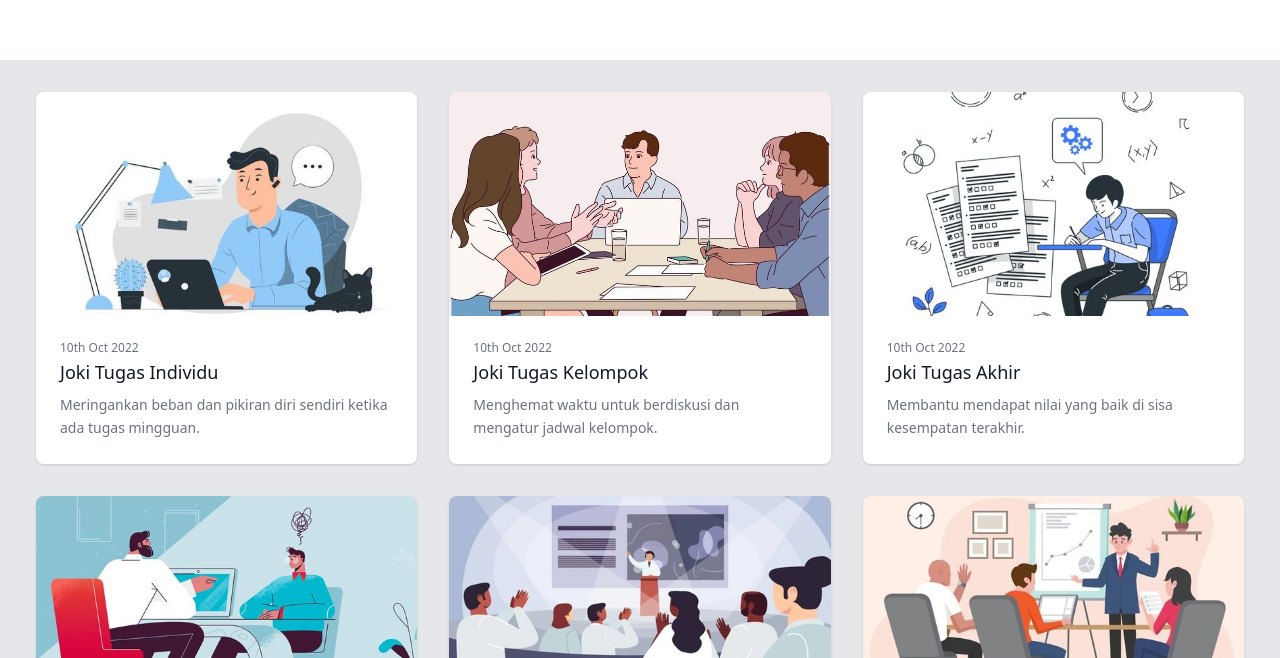
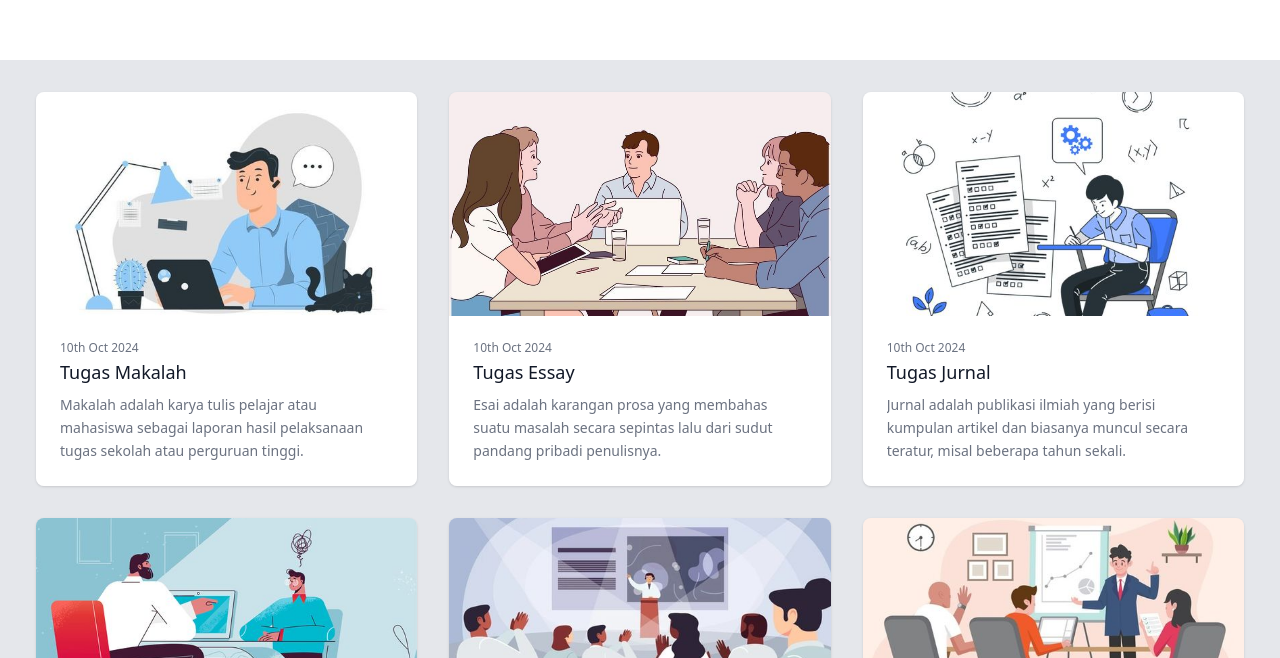
Before and after one commit to HuanAji/Web-Joki-Tugas, a plain HTML site: page index.html in a window 1280 px wide. Shown: the part 2838-3496 px from the top of the page. Drawn offline with nearby package versions, Linux system fonts and the light colour scheme.

Commit message:
Update index.html

```diff
--- a/index.html
+++ b/index.html
@@ -113,7 +113,7 @@ style="background-image: url('assets/images/call-to-action.png')"
       >
         <div class="mx-auto max-w-lg text-center">
           <h2 class="text-3xl font-bold sm:text-4xl">
-            Kenapa Harus Pakai Jasa JOKITUGASLO
+            Kenapa Harus Pakai Jasa JOKITUGAS.BOSS
           </h2>
 
           <p class="mt-4 text-black">
@@ -411,16 +411,15 @@ style="background-image: url('assets/images/call-to-action.png')"
 
             <div class="bg-white p-4 sm:p-6">
               <time datetime="2022-10-10" class="block text-xs text-gray-500">
-                10th Oct 2022
+                10th Oct 2024
               </time>
 
               <a href="#">
-                <h3 class="mt-0.5 text-lg text-gray-900">Joki Tugas Individu</h3>
+                <h3 class="mt-0.5 text-lg text-gray-900">Tugas Makalah</h3>
               </a>
 
               <p class="mt-2 line-clamp-3 text-sm/relaxed text-gray-500">
-                Meringankan beban dan pikiran diri sendiri ketika ada tugas
-                mingguan.
+                Makalah adalah karya tulis pelajar atau mahasiswa sebagai laporan hasil pelaksanaan tugas sekolah atau perguruan tinggi.
               </p>
             </div>
           </article>
@@ -436,15 +435,15 @@ style="background-image: url('assets/images/call-to-action.png')"
 
             <div class="bg-white p-4 sm:p-6">
               <time datetime="2022-10-10" class="block text-xs text-gray-500">
-                10th Oct 2022
+                10th Oct 2024
               </time>
 
               <a href="#">
-                <h3 class="mt-0.5 text-lg text-gray-900">Joki Tugas Kelompok</h3>
+                <h3 class="mt-0.5 text-lg text-gray-900">Tugas Essay</h3>
               </a>
 
               <p class="mt-2 line-clamp-3 text-sm/relaxed text-gray-500">
-                Menghemat waktu untuk berdiskusi dan mengatur jadwal kelompok.
+                Esai adalah karangan prosa yang membahas suatu masalah secara sepintas lalu dari sudut pandang pribadi penulisnya.
               </p>
             </div>
           </article>
@@ -460,15 +459,15 @@ style="background-image: url('assets/images/call-to-action.png')"
 
             <div class="bg-white p-4 sm:p-6">
               <time datetime="2022-10-10" class="block text-xs text-gray-500">
-                10th Oct 2022
+                10th Oct 2024
               </time>
 
               <a href="#">
-                <h3 class="mt-0.5 text-lg text-gray-900">Joki Tugas Akhir</h3>
+                <h3 class="mt-0.5 text-lg text-gray-900">Tugas Jurnal</h3>
               </a>
 
               <p class="mt-2 line-clamp-3 text-sm/relaxed text-gray-500">
-                Membantu mendapat nilai yang baik di sisa kesempatan terakhir.
+                Jurnal adalah publikasi ilmiah yang berisi kumpulan artikel dan biasanya muncul secara teratur, misal beberapa tahun sekali.
               </p>
             </div>
           </article>
@@ -484,15 +483,15 @@ style="background-image: url('assets/images/call-to-action.png')"
 
             <div class="bg-white p-4 sm:p-6">
               <time datetime="2022-10-10" class="block text-xs text-gray-500">
-                10th Oct 2022
+                10th Oct 2024
               </time>
 
               <a href="#">
-                <h3 class="mt-0.5 text-lg text-gray-900">Joki Quiz dan Ujian</h3>
+                <h3 class="mt-0.5 text-lg text-gray-900">Tugas Paper</h3>
               </a>
 
               <p class="mt-2 line-clamp-3 text-sm/relaxed text-gray-500">
-                Menjaga dan merawat jantung dari kepanikan karena dikejar deadline
+                Paper adalah tulisan yang membahas topik tertentu dengan didukung data dan argumen yang valid dan kuat.
               </p>
             </div>
           </article>
@@ -508,15 +507,15 @@ style="background-image: url('assets/images/call-to-action.png')"
 
             <div class="bg-white p-4 sm:p-6">
               <time datetime="2022-10-10" class="block text-xs text-gray-500">
-                10th Oct 2022
+                10th Oct 2024
               </time>
 
               <a href="#">
-                <h3 class="mt-0.5 text-lg text-gray-900">Joki Quiz dan Ujian</h3>
+                <h3 class="mt-0.5 text-lg text-gray-900">Tugas Artikel</h3>
               </a>
 
               <p class="mt-2 line-clamp-3 text-sm/relaxed text-gray-500">
-                Menjaga dan merawat jantung dari kepanikan karena dikejar deadline
+                Artikel adalah karya tulis lengkap, misalnya laporan berita atau esai dalam majalah, surat kabar dan sebagainya.
               </p>
             </div>
           </article>
@@ -532,7 +531,7 @@ style="background-image: url('assets/images/call-to-action.png')"
 
             <div class="bg-white p-4 sm:p-6">
               <time datetime="2022-10-10" class="block text-xs text-gray-500">
-                10th Oct 2022
+                10th Oct 2024
               </time>
 
               <a href="#">
@@ -540,7 +539,7 @@ style="background-image: url('assets/images/call-to-action.png')"
               </a>
 
               <p class="mt-2 line-clamp-3 text-sm/relaxed text-gray-500">
-                Menjaga dan merawat jantung dari kepanikan karena dikejar deadline
+                Quiz dan Ujian adalah tugas untuk mengukur tingkat pengetahuan pelajar tentang materi yang telah diajarkan.
               </p>
             </div>
           </article>
```
